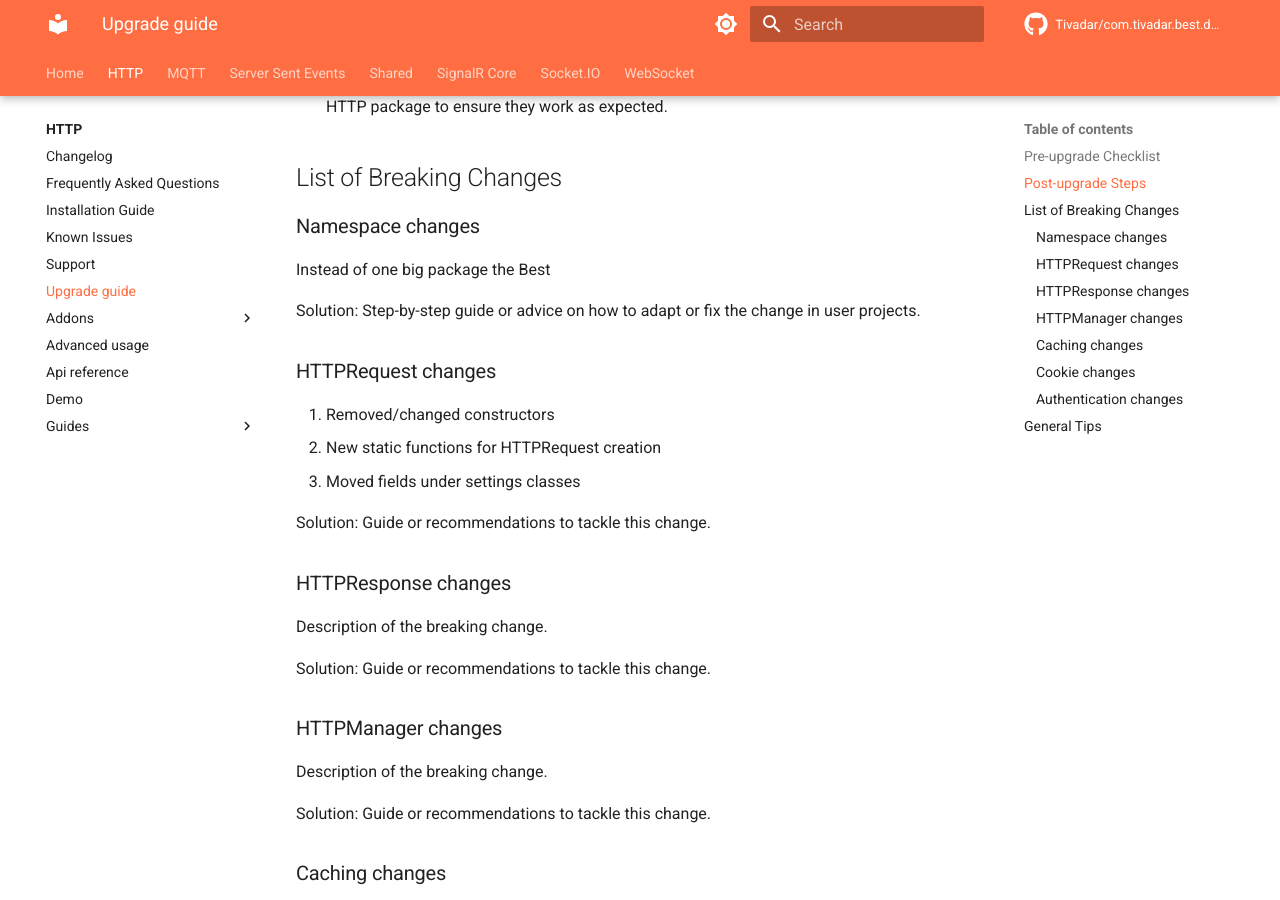
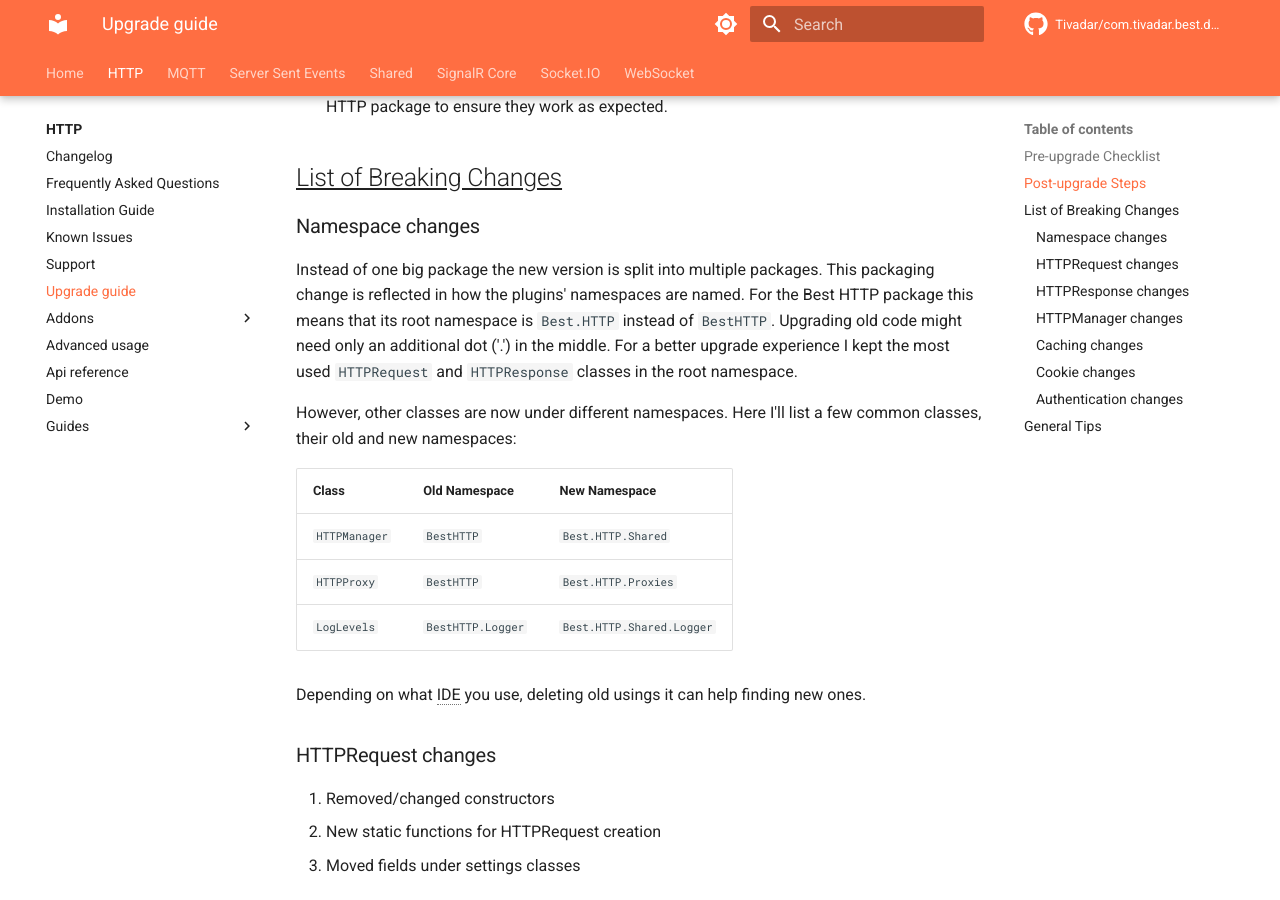
Before and after one commit to Benedicht/com.tivadar.best.documentation, an MkDocs documentation site: the page built from docs/HTTP/upgrade-guide.md, in a window 1280 px wide and 900 px high, scrolled down 634 px. Built offline with MkDocs 1.6.1 and Material for MkDocs 9.7.7, drawn with Linux system fonts in a browser that asks for light colours; comment, search, counter and statistics services are not loaded.

Commit message:
First batch of upgrade guide

```diff
--- a/docs/HTTP/upgrade-guide.md
+++ b/docs/HTTP/upgrade-guide.md
@@ -13,18 +13,29 @@ If you're updating your package, please read through the relevant sections to en
 - [x] **Update API Calls:** If the new version introduced new methods or altered existing ones, update your calls accordingly.
 - [x] **Test Extensively:** After upgrading, test all functionalities in your project that utilize the Best HTTP package to ensure they work as expected.
 
-## List of Breaking Changes
+## ^^List of Breaking Changes^^
 
 ### Namespace changes
-Instead of one big package the Best
+Instead of one big package the new version is split into multiple packages. This packaging change is reflected in how the plugins' namespaces are named.
+For the Best HTTP package this means that its root namespace is `Best.HTTP` instead of `BestHTTP`.
+Upgrading old code might need only an additional dot ('.') in the middle.
+For a better upgrade experience I kept the most used `HTTPRequest` and `HTTPResponse` classes in the root namespace.
 
-Solution: Step-by-step guide or advice on how to adapt or fix the change in user projects.
+However, other classes are now under different namespaces. Here I'll list a few common classes, their old and new namespaces:
+
+| Class | Old Namespace { title="Namespace of the class in Best HTTP/2" } | New Namespace { title="Namespace of the class in Best HTTP v3" } |
+|------------|---------------|---------------|
+| `HTTPManager` | `BestHTTP` | `Best.HTTP.Shared` |
+| `HTTPProxy` | `BestHTTP` | `Best.HTTP.Proxies` |
+| `LogLevels` | `BestHTTP.Logger` | `Best.HTTP.Shared.Logger` |
+
+Depending on what IDE you use, deleting old usings it can help finding new ones.
 
 ### HTTPRequest changes
 
 1. Removed/changed constructors
-1. New static functions for HTTPRequest creation
-1. Moved fields under settings classes
+2. New static functions for HTTPRequest creation
+3. Moved fields under settings classes
 
 Solution: Guide or recommendations to tackle this change.
 
@@ -57,3 +68,6 @@ Solution: Guide or recommendations to tackle this change.
 1. **Stay Updated on Documentation:** Keep an eye on the official documentation for the Best HTTP package. It's regularly updated with new information, tutorials, and solutions to common problems.
 2. **Engage with the Community:** Join discussions on our [Community and Support page](support.md) to share your experiences, ask questions, and get advice on the upgrade process.
 3. **Check for Updates Regularly:** Ensure you always have the latest features, improvements, and bug fixes by regularly checking for updates.
+
+
+*[IDE]: Integrated Development Environment
```
